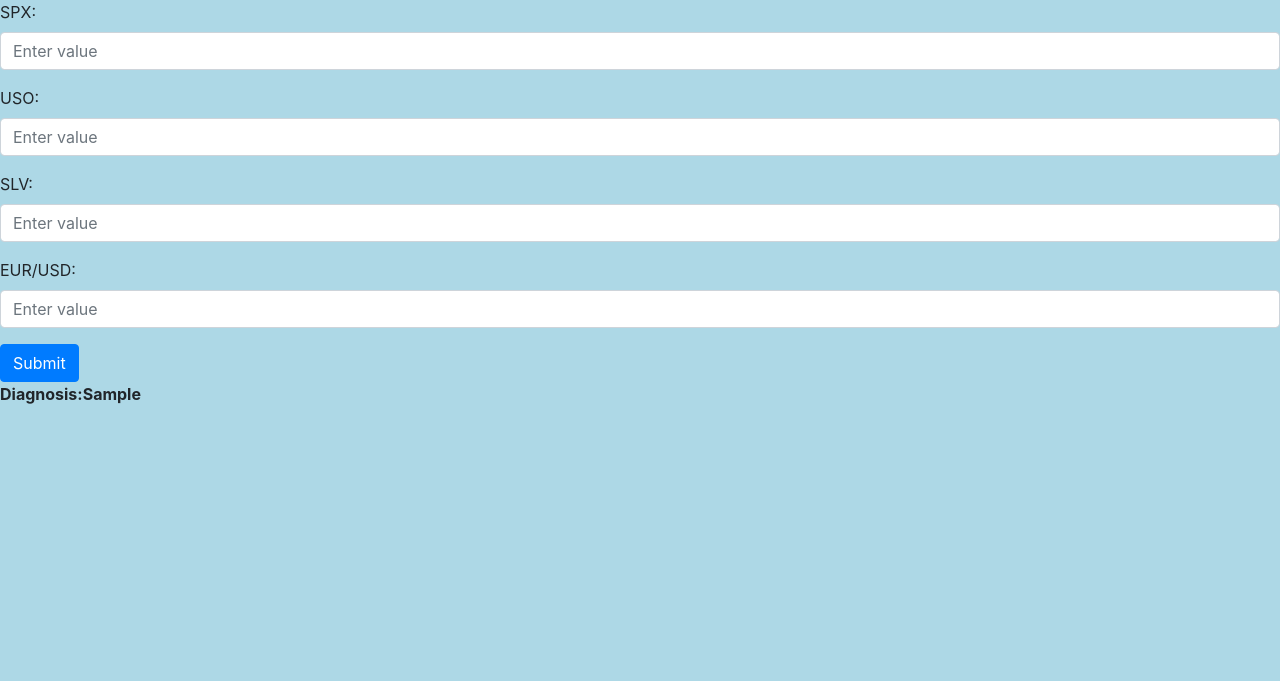
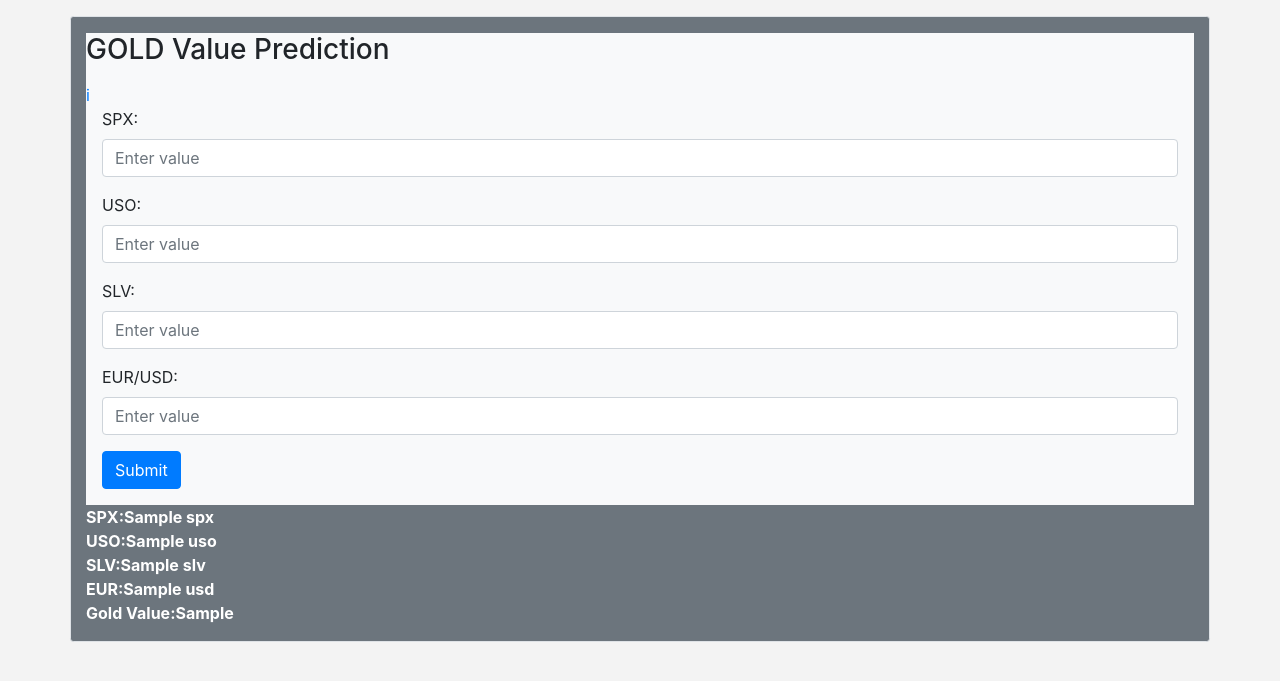
Before and after one commit to DheerajKumar757/MLGP, a Flask app: template templates/gold_value.html in a window 1280 px wide. Shown: the top 681 px of the page. Run offline with Flask 2, Linux system fonts and the light colour scheme; the template is opened without the code that fills it: most values are stand-ins (such as "Sample title", 1, 10 or a date in 2020); parts of the project's set-up code (start-up, migrations or seed data) failed here and were passed over; some libraries are stand-ins or nearby versions.

Commit message:
Update gold_value.html

```diff
--- a/templates/gold_value.html
+++ b/templates/gold_value.html
@@ -11,31 +11,52 @@
     <script src="https://maxcdn.bootstrapcdn.com/bootstrap/4.5.2/js/bootstrap.min.js"></script>
 </head>
 
-<body style="background-color: lightblue;">
+<body style="background-color: rgb(243, 243, 243);">
+    <div class="container bg-secondary border rounded-sm mt-3 ">
+        <div class="bg-light mt-3 ">
+            <label class="align-content-center"><b><h3>GOLD Value Prediction</h3></b></label>
             <div>
-        <form action=' https://mlgvp.herokuapp.com/predict' method="post">
-            <div class='form-group'>
+                <a href="#" data-toggle="popover" title="Popover Header" data-content="Some content inside the popover">i</a>
+            </div>
+            <form action='https://mlgvp.herokuapp.com/predict' method="post">
+                <div class='form-group ml-3 mr-3'>
                     <label>SPX:</label>
                     <input type="number" name="spx" class="form-control" placeholder="Enter value">
                 </div>
-            <div class='form-group'>
+                <div class='form-group ml-3 mr-3'>
                     <label>USO:</label>
                     <input type="number" name="uso" class="form-control" placeholder="Enter value">
                 </div>
-            <div class='form-group'>
+                <div class='form-group ml-3 mr-3'>
                     <label>SLV:</label>
                     <input type="number" name="slv" class="form-control" placeholder="Enter value">
                 </div>
-            <div class='form-group'>
+                <div class='form-group ml-3 mr-3'>
                     <label>EUR/USD:</label>
                     <input type="number" name="usd" class="form-control" placeholder="Enter value">
                 </div>
+                <div class='form-group ml-3 mr-3'>
                     <button type="submit" class="btn btn-primary">Submit</button>
-            <div class="form-group">
-                <b>Diagnosis:{{gold_output}}</b>
+                </div>
+                <div class="form-group bg-secondary text-white align-content-center">
+                    <b>SPX:{{Spx}}</b>
+                    <br>
+                    <b>USO:{{Uso}}</b>
+                    <br>
+                    <b>SLV:{{Slv}}</b>
+                    <br>
+                    <b>EUR:{{Usd}}</b>
+                    <br>
+                    <b>Gold Value:{{gold_output}}</b>
                 </div>
             </form>
         </div>
+    </div>
+    <script>
+        $(document).ready(function() {
+            $('[data-toggle="popover"]').popover();
+        });
+    </script>
 </body>
 
 </html>
```
Lines whose indentation alone changed are shown as unchanged.
